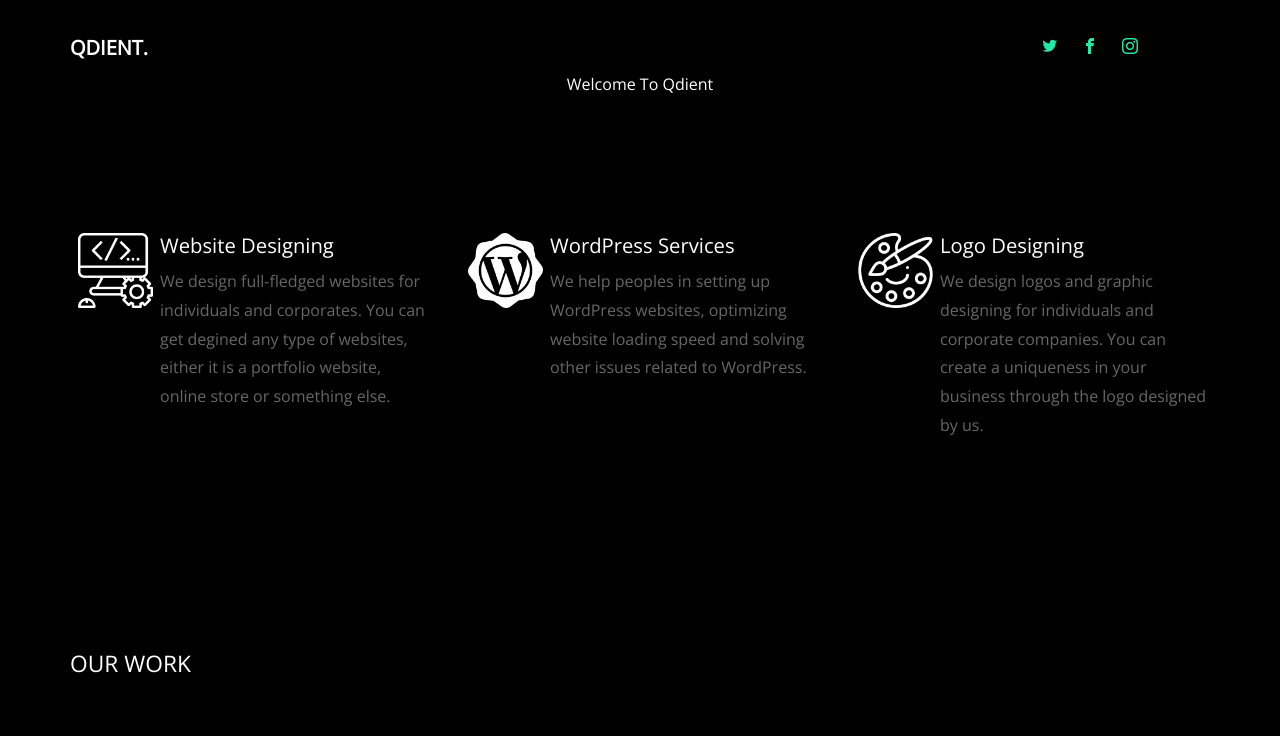
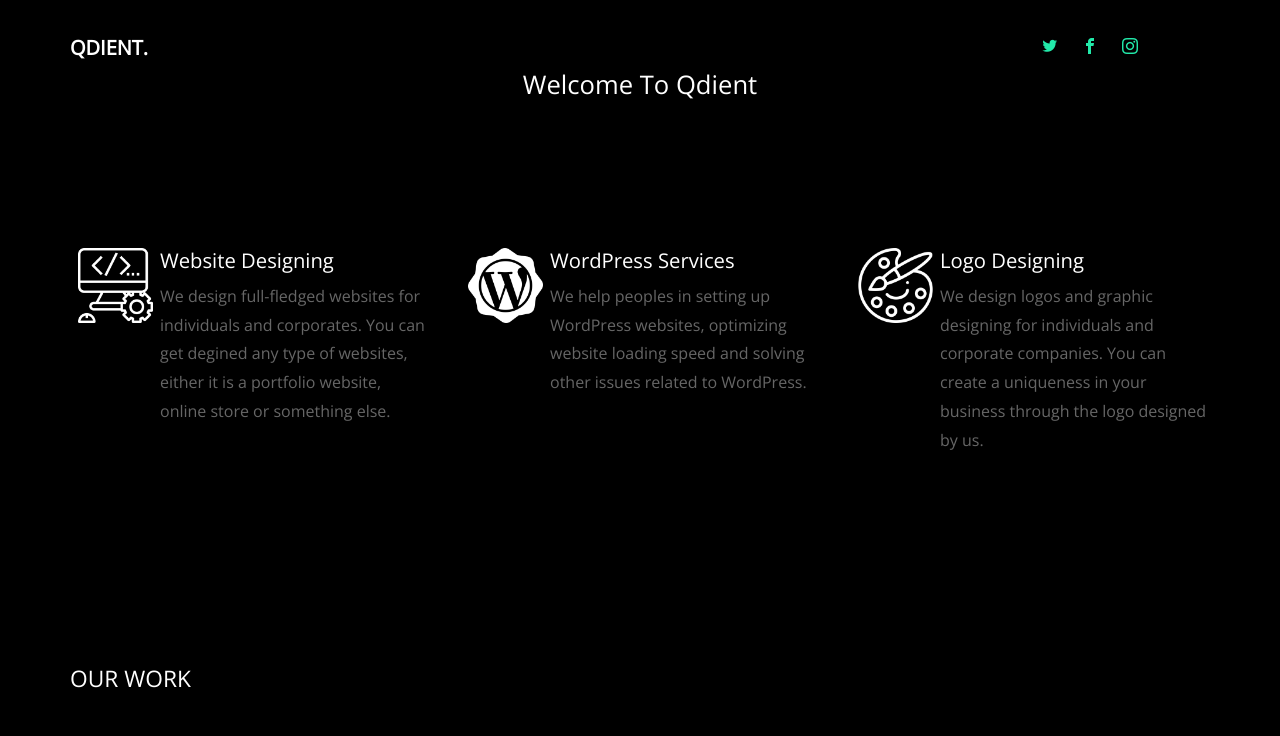
Before and after one commit to Qdientco/Qdientco.github.io, a website: page index.html in a window 1280 px wide. Shown: the top 736 px of the page. Drawn offline with nearby package versions, Linux system fonts and the light colour scheme; files whose address does not match are found by name.

Commit message:
Update index.html

```diff
--- a/index.html
+++ b/index.html
@@ -61,8 +61,8 @@
     </div>
   </header>
   <!-- END: header -->
-  <div style="padding:70px; color:white; weight:900;" align="center">
-    Welcome To Qdient
+  <div style=" top:30%; padding:70px; color:white;" align="center">
+    <h1 style="size:70px; weight:900px;">Welcome To Qdient</h1>
     </div>
   <!-- END: slider  -->
 
```
